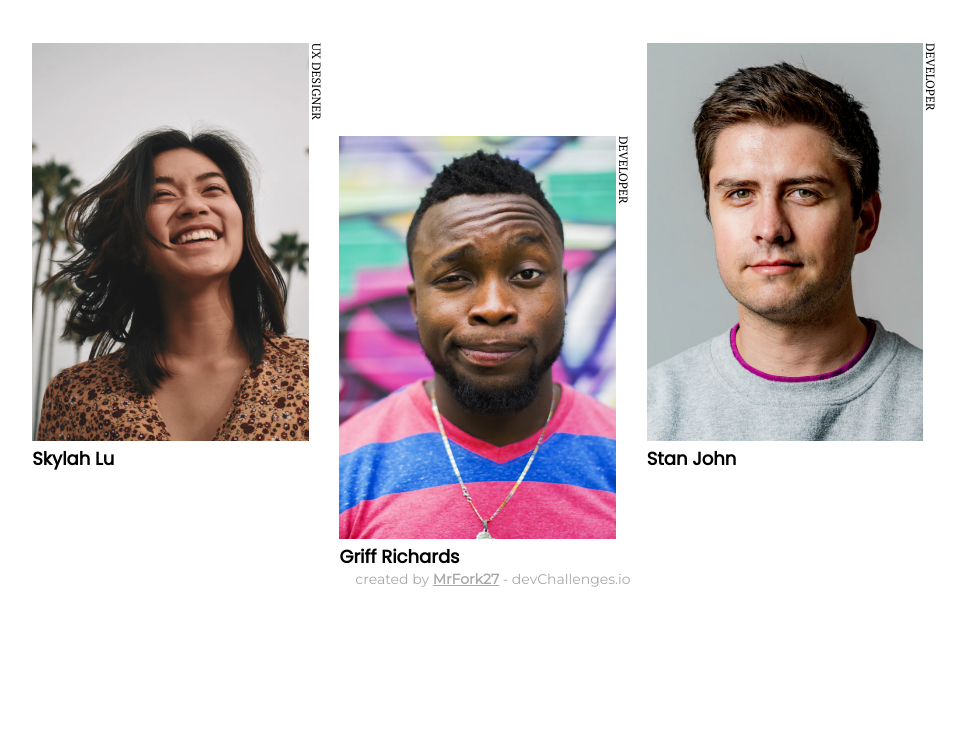
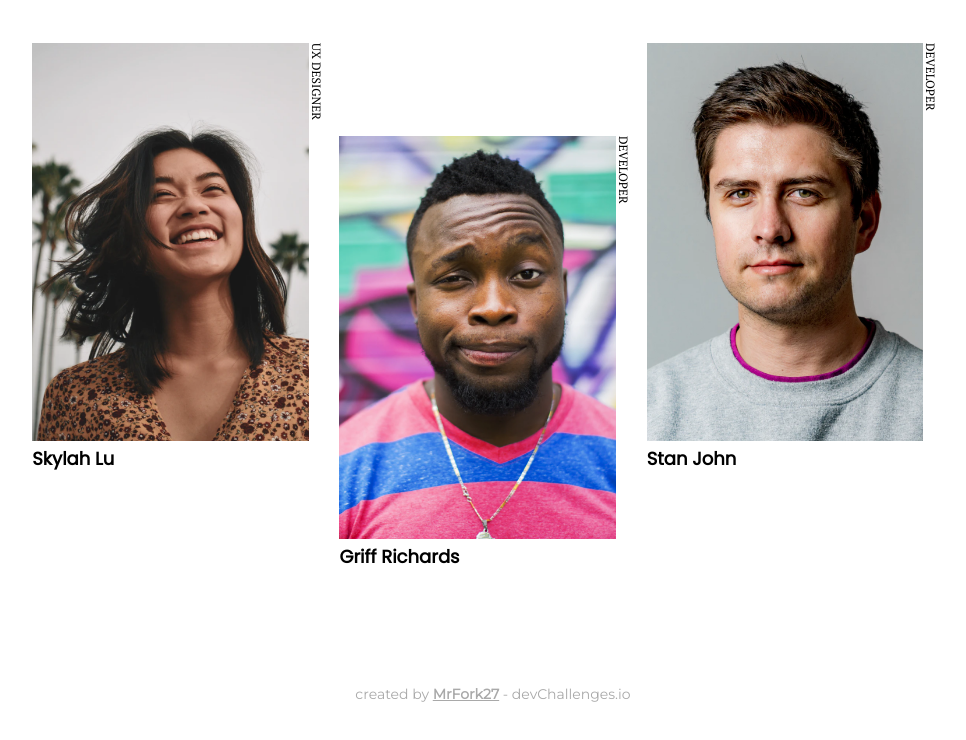
Before and after one commit to MrFork27/my-team-page, a plain HTML site: page src/index.html in a window 1280 px wide. Shown: the part 763-1503 px from the top of the page, without its empty margins (147-1113 px from the left). Before the commit the page ends 1415 px from the top, so only its background shows below. Drawn offline with Linux system fonts and the light colour scheme.

Commit message:
ship: footer margin

```diff
--- a/src/style.css
+++ b/src/style.css
@@ -110,8 +110,7 @@ body {
 
 footer {
     display: block;
-    margin-left: auto;
-    margin-right: auto;
+    margin: 115px auto;
 }
 
 .footer-text {
```
